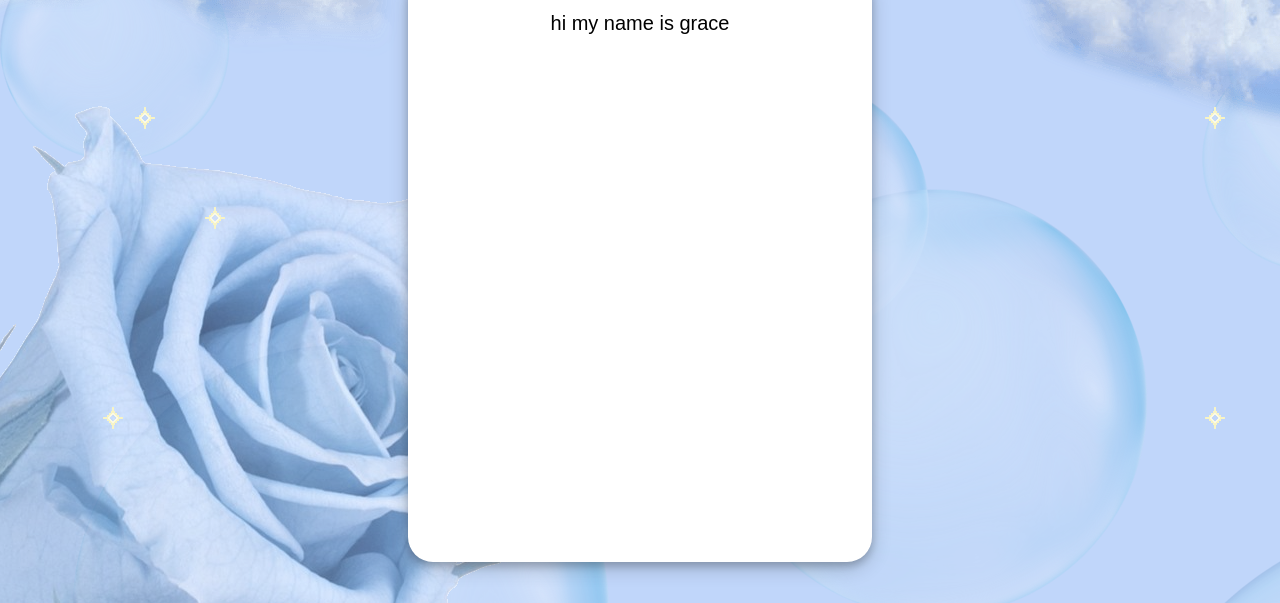
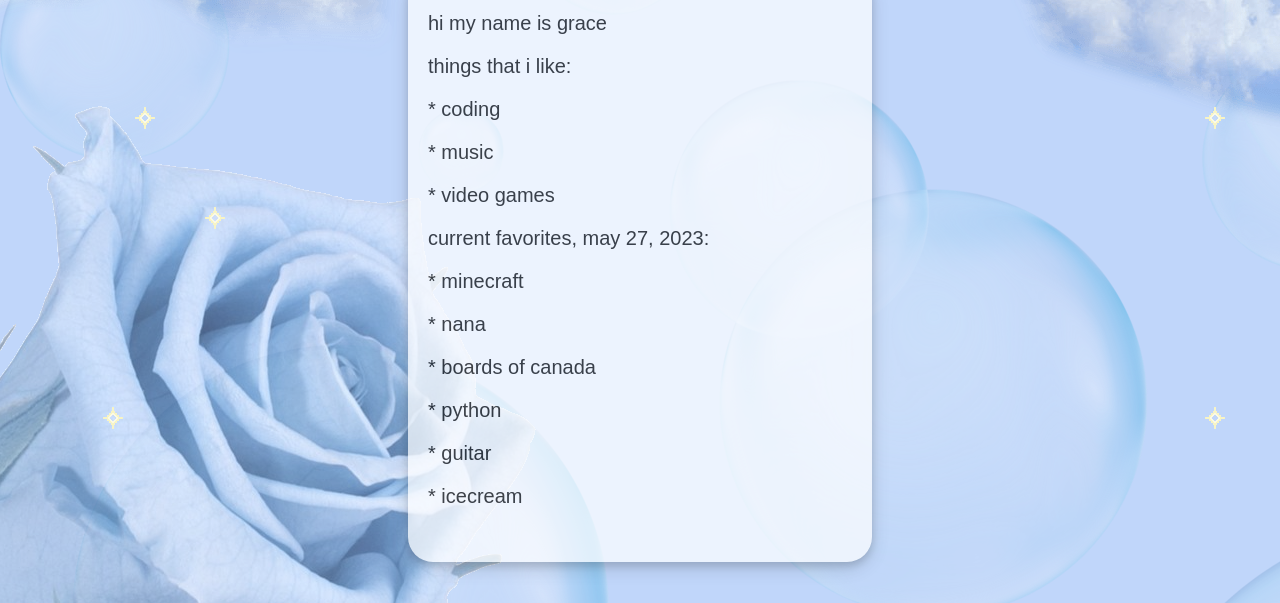
Before and after one commit to graceliuu/graceliuu.github.io, a plain HTML site: page index.html in a window 1280 px wide. Shown: the part 197-800 px from the top of the page. Drawn offline with Linux system fonts and the light colour scheme; a web font is replaced by a local one.

Commit message:
small mod

```diff
--- a/index.html
+++ b/index.html
@@ -36,6 +36,17 @@
 
     <div class="section">
         <p> hi my name is grace </p>
+        <p> things that i like: </p>
+        <p>     * coding </p>
+        <p>     * music </p>
+        <p>     * video games </p>
+        <p> current favorites, may 27, 2023: </p>
+        <p>     * minecraft </p>
+        <p>     * nana </p>
+        <p>     * boards of canada </p>
+        <p>     * python </p>
+        <p>     * guitar </p>
+        <p>     * icecream </p>
     </div>
 </body>
 
--- a/style.css
+++ b/style.css
@@ -1,5 +1,5 @@
 * {
-    cursor: url(img/bluecur.cur), auto;
+    cursor: url(img/purplecursor.cur), auto;
 }
 
 body {
@@ -121,11 +121,12 @@ h1{
     margin-left: 400px;
     height: 550px;
     background-color: white;
+    opacity: 70%;
     border-radius: 25px;
-    text-align: center;
     box-shadow: 0 4px 8px 0 rgba(0, 0, 0, 0.2), 0 6px 20px 0 rgba(0, 0, 0, 0.19);
     font-size: 20px;
     padding: 20px;
+    overflow: auto;
 }
 
 #sparkle {
```
